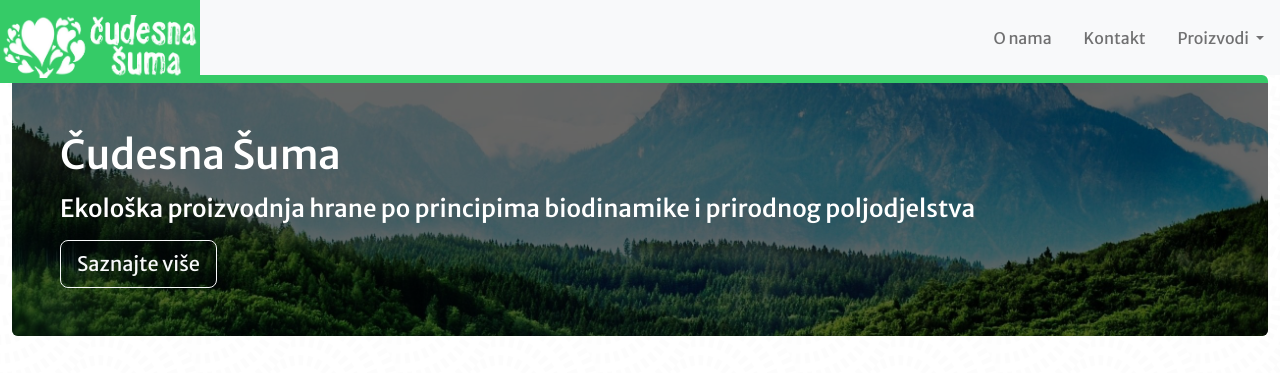
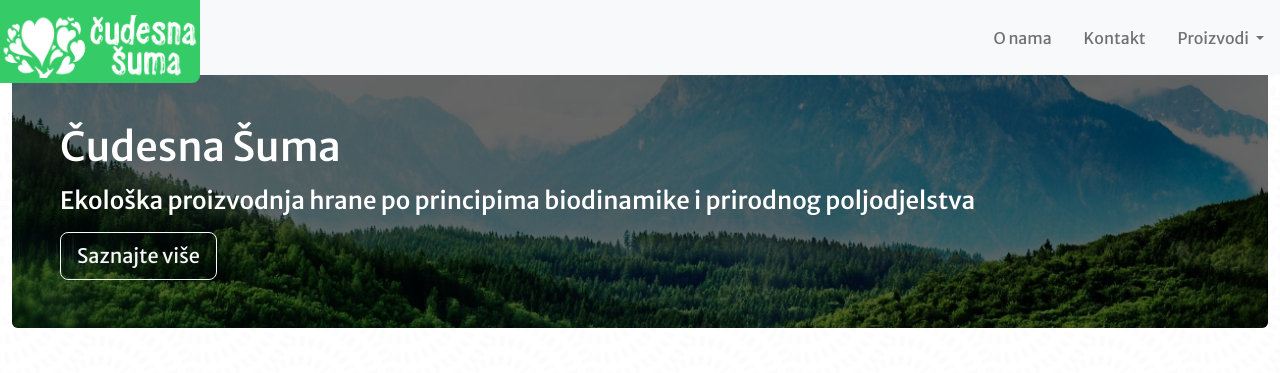
Before and after one commit to lbican/cudesna-suma, a plain HTML site: page index.html in a window 1280 px wide. Shown: the top 373 px of the page. Drawn offline with Linux system fonts and the light colour scheme.

Commit message:
Removed dividers for hero images

```diff
--- a/index.html
+++ b/index.html
@@ -64,7 +64,6 @@
 
     <main class="container-fluid">
             <section class="container-xxl p-0">
-            <div class="pt-2 divider rounded-top"></div>
             <!-- Hero -->
             <div class="text-start hero-image bg-image rounded-bottom">
                 <div class="h-100 rounded-bottom" style="background-color: rgba(0, 0, 0, 0.6);">
--- a/style.css
+++ b/style.css
@@ -86,10 +86,6 @@ a .card{
     background-image: url("assets/zimnica.jpg");
 }
 
-.divider{
-    background-color: #35CB67;
-}
-
 .card{
     transition: all 0.5s;
 }
```
Also changed, not shown: subpages/fruits-and-vegetables.html (+0 -1 lines), subpages/juices.html (+0 -1 lines), subpages/zimnice.html (+0 -1 lines).
